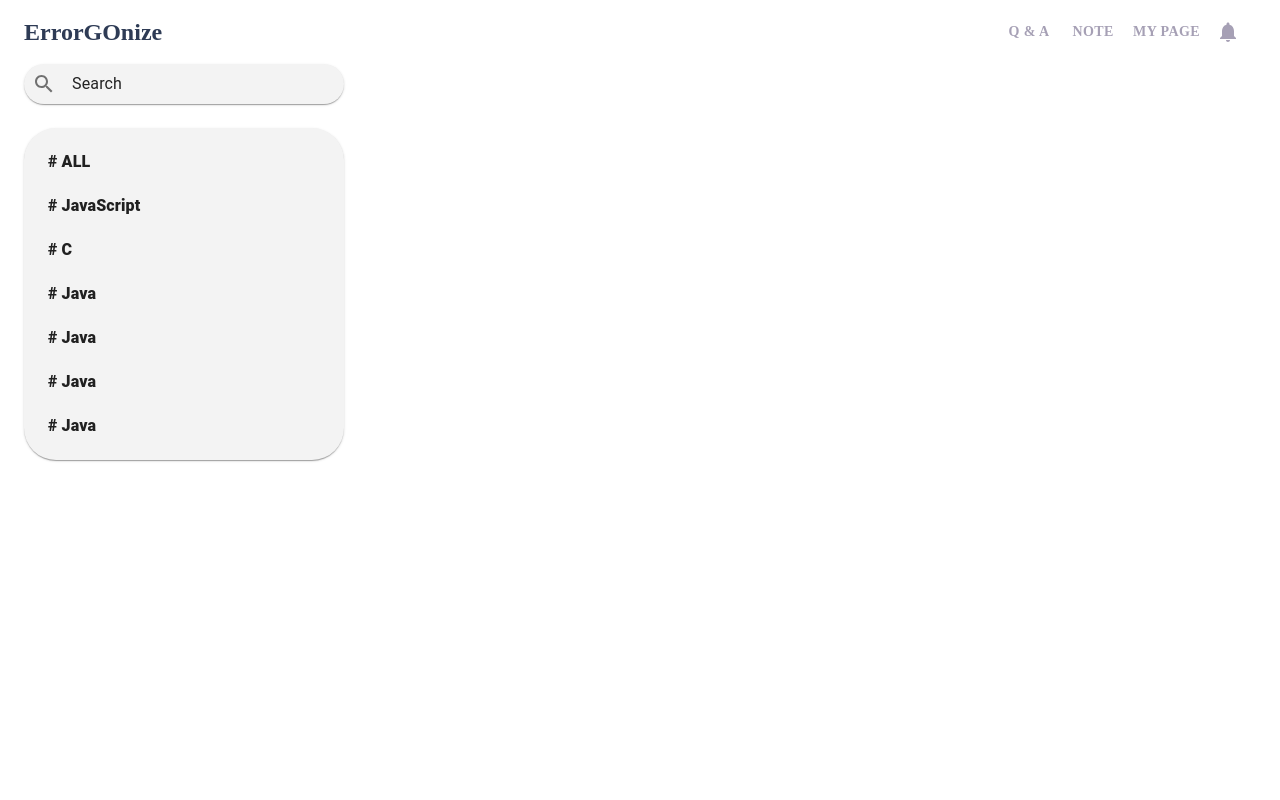
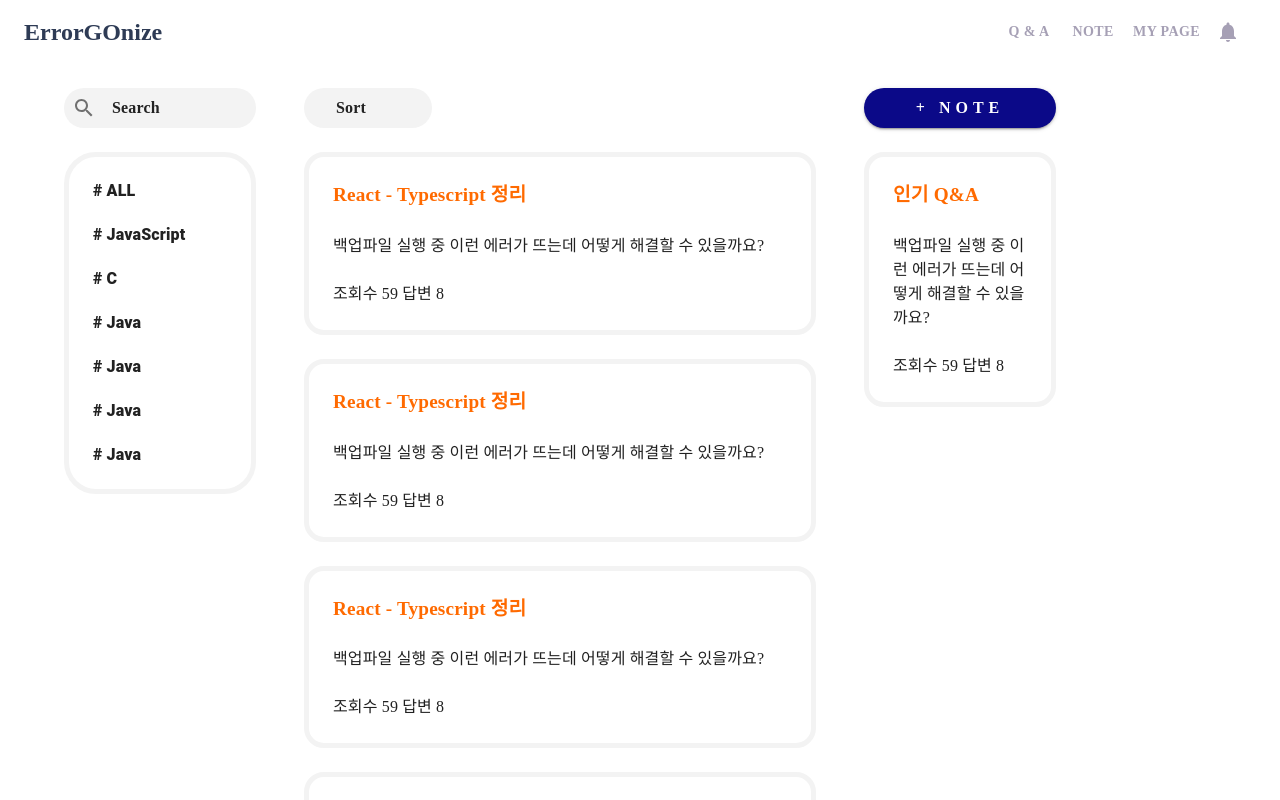
Before and after one commit to ErrorGOnize/ErrorGOnize, a React (Create React App) app: page /note in a window 1280 px wide. Shown: the top 800 px of the page. Built offline with nearby package versions, Linux system fonts and the light colour scheme.

Commit message:
feat : common component

```diff
--- /dev/null
+++ b/src/components/Common/AddNoteBtn.js
@@ -0,0 +1,17 @@
+import { Button } from "@mui/material";
+
+export default function AddNoteBtn() {
+  return (
+    <Button
+      style={{
+        backgroundColor: "#0B0988",
+        fontWeight: 900,
+        fontSize: "1rem",
+      }}
+      variant="contained"
+      sx={{ borderRadius: 5, fontFamily: "Prosto One", letterSpacing: 5 }}
+    >
+      + Note
+    </Button>
+  );
+}
--- /dev/null
+++ b/src/components/Common/Popularqna.js
@@ -0,0 +1,29 @@
+import { Box, Paper, Typography } from "@mui/material";
+
+export default function Popularqna() {
+  return (
+    <Box
+      display={"flex"}
+      flexDirection="column"
+      p={3}
+      gap={3}
+      sx={{ borderRadius: 5, width: "calc(15vw)" }}
+      border={"5px solid #f3f3f3"}
+    >
+      <Typography
+        fontFamily={"Prosto One"}
+        fontWeight={900}
+        fontSize="1.2rem"
+        color="#FF6A00"
+      >
+        인기 Q&A
+      </Typography>
+      <Typography fontFamily={"Prosto One"} fontWeight={500}>
+        백업파일 실행 중 이런 에러가 뜨는데 어떻게 해결할 수 있을까요?
+      </Typography>
+      <Typography fontFamily={"Prosto One"} fontWeight={300}>
+        조회수 59 답변 8
+      </Typography>
+    </Box>
+  );
+}
--- /dev/null
+++ b/src/components/Common/Search.js
@@ -0,0 +1,27 @@
+import { Box, Paper, Typography } from "@mui/material";
+import SearchIcon from "@mui/icons-material/Search";
+
+export default function Search() {
+  return (
+    <Box
+      display="flex"
+      gap={1}
+      sx={{
+        padding: 1,
+        borderRadius: 5,
+        backgroundColor: "#f3f3f3",
+        width: "calc(15vw)",
+      }}
+      // sx={{ border: "1px solid #A6A0B5", borderRadius: 5, padding: 1 }}
+    >
+      <SearchIcon sx={{ color: "rgba(0, 0, 0, 0.54)", mr: 1 }} />
+      <Typography
+        fontFamily={"Prosto One"}
+        fontWeight={800}
+        sx={{ color: "#222" }}
+      >
+        Search
+      </Typography>
+    </Box>
+  );
+}
--- /dev/null
+++ b/src/components/Common/Sort.js
@@ -0,0 +1,25 @@
+import { Box, Typography } from "@mui/material";
+
+export default function Sort() {
+  return (
+    <Box
+      display="flex"
+      gap={1}
+      sx={{
+        padding: 1,
+        borderRadius: 5,
+        backgroundColor: "#f3f3f3",
+        width: "calc(10vw)",
+      }}
+      // sx={{ border: "1px solid #A6A0B5", borderRadius: 5, padding: 1 }}
+    >
+      <Typography
+        fontFamily={"Prosto One"}
+        fontWeight={800}
+        sx={{ color: "#222", ml: 3 }}
+      >
+        Sort
+      </Typography>
+    </Box>
+  );
+}
--- a/src/components/Note/Category.js
+++ b/src/components/Note/Category.js
@@ -1,21 +1,22 @@
 import * as React from "react";
-import Paper from "@mui/material/Paper";
+import Box from "@mui/material/Box";
 import MenuList from "@mui/material/MenuList";
 import MenuItem from "@mui/material/MenuItem";
 import Typography from "@mui/material/Typography";
 
 export default function Category() {
   return (
-    <Paper
+    <Box
+      border={"5px solid #f3f3f3"}
       sx={{
-        width: "calc(25vw)",
+        width: "calc(15vw)",
         maxWidth: "100%",
         borderRadius: 8,
-        backgroundColor: "#f3f3f3",
+        // backgroundColor: "#f3f3f3",
       }}
     >
       <MenuList>
-        <MenuItem sx={{ m: 1 }}>
+        <MenuItem sx={{ m: 1 }} fontFamily={"Prosto One"}>
           <Typography sx={{ fontWeight: 800 }}># ALL</Typography>
         </MenuItem>
         <MenuItem sx={{ m: 1 }}>
@@ -37,6 +38,6 @@ export default function Category() {
           <Typography sx={{ fontWeight: 800 }}># Java</Typography>
         </MenuItem>
       </MenuList>
-    </Paper>
+    </Box>
   );
 }
--- /dev/null
+++ b/src/components/Note/NoteCard.js
@@ -0,0 +1,31 @@
+import * as React from "react";
+import Box from "@mui/material/Box";
+import Typography from "@mui/material/Typography";
+
+export default function NoteCard() {
+  return (
+    <Box
+      display={"flex"}
+      flexDirection="column"
+      p={3}
+      gap={3}
+      sx={{ borderRadius: 5, width: "calc(40vw)" }}
+      border={"5px solid #f3f3f3"}
+    >
+      <Typography
+        fontFamily={"Prosto One"}
+        fontWeight={900}
+        fontSize="1.2rem"
+        color="#FF6A00"
+      >
+        React - Typescript 정리
+      </Typography>
+      <Typography fontFamily={"Prosto One"} fontWeight={500}>
+        백업파일 실행 중 이런 에러가 뜨는데 어떻게 해결할 수 있을까요?
+      </Typography>
+      <Typography fontFamily={"Prosto One"} fontWeight={300}>
+        조회수 59 답변 8
+      </Typography>
+    </Box>
+  );
+}
--- a/src/components/Note/Search.js
+++ /dev/null
@@ -1,25 +0,0 @@
-import { Box, Paper, Typography } from "@mui/material";
-import SearchIcon from "@mui/icons-material/Search";
-
-export default function Search() {
-  return (
-    <Paper
-      sx={{
-        width: "calc(25vw)",
-        maxWidth: "100%",
-        borderRadius: 5,
-        backgroundColor: "#f3f3f3",
-      }}
-    >
-      <Box
-        display="flex"
-        gap={1}
-        sx={{ padding: 1 }}
-        // sx={{ border: "1px solid #A6A0B5", borderRadius: 5, padding: 1 }}
-      >
-        <SearchIcon sx={{ color: "rgba(0, 0, 0, 0.54)", mr: 1 }} />
-        <Typography sx={{ color: "#222" }}>Search</Typography>
-      </Box>
-    </Paper>
-  );
-}
--- a/src/routes/Note.js
+++ b/src/routes/Note.js
@@ -1,13 +1,31 @@
 import { Box, Container } from "@mui/material";
 import Category from "../components/Note/Category";
-import Search from "../components/Note/Search";
+import Search from "../components/Common/Search";
+import Popularqna from "../components/Common/Popularqna";
+import AddNoteBtn from "../components/Common/AddNoteBtn";
+import NoteCard from "../components/Note/NoteCard";
+import Sort from "../components/Common/Sort";
 
 export default function Note() {
   return (
-    <Container maxWidth="xl">
-      <Box display="flex" flexDirection="column" gap={3}>
-        <Search />
-        <Category />
+    <Container maxWidth="lg" sx={{ pt: 3, mb: 3 }}>
+      <Box display="flex" gap={6} alignItems="flex-start">
+        <Box display="flex" flexDirection="column" gap={3}>
+          <Search />
+          <Category />
+        </Box>
+        <Box display="flex" flexDirection="column" gap={3}>
+          <Sort />
+          <NoteCard />
+          <NoteCard />
+          <NoteCard />
+          <NoteCard />
+          <NoteCard />
+        </Box>
+        <Box display="flex" flexDirection="column" gap={3}>
+          <AddNoteBtn />
+          <Popularqna />
+        </Box>
       </Box>
     </Container>
   );
```
